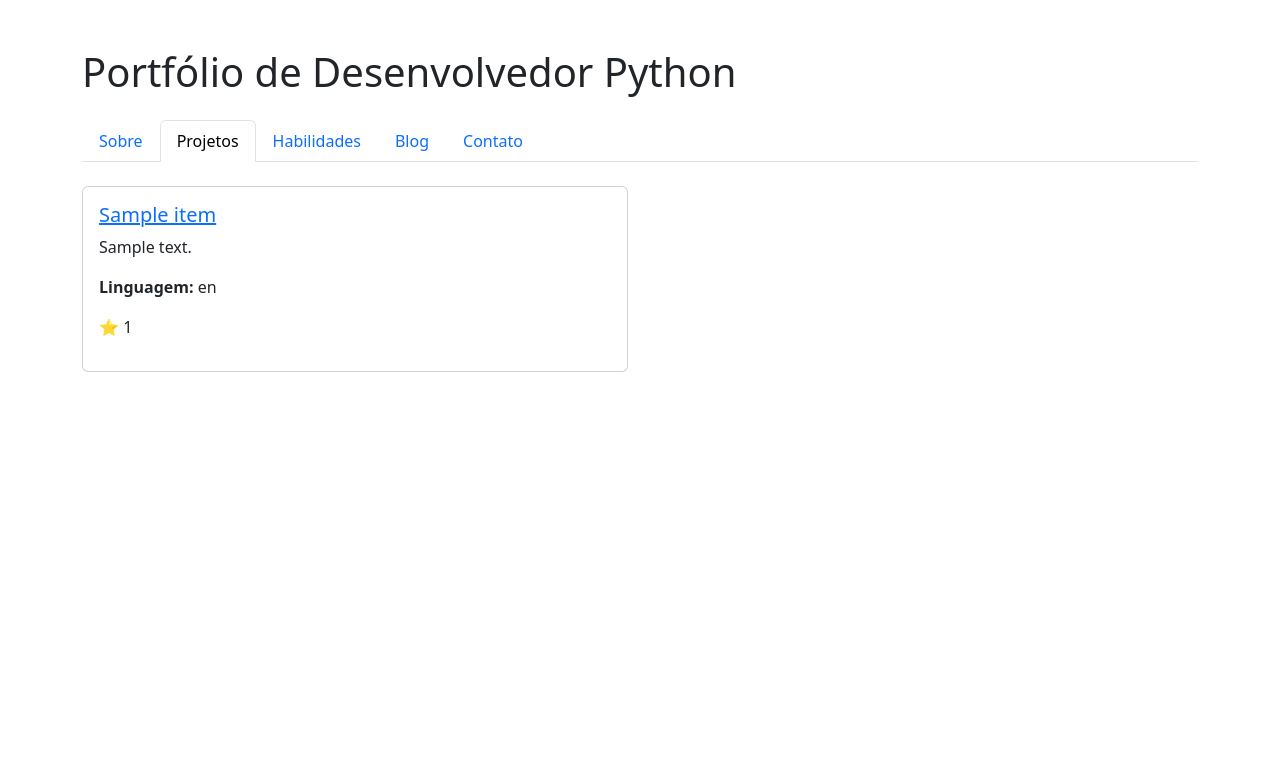
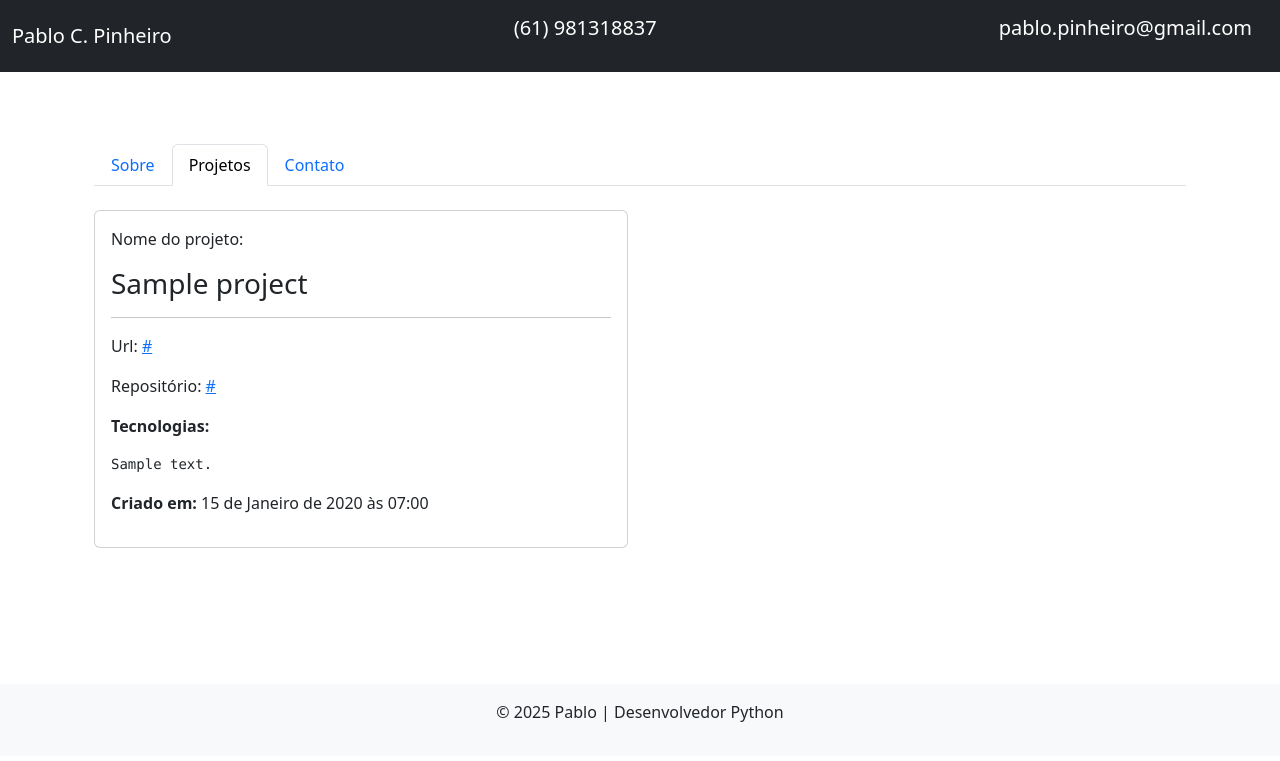
Before and after one commit to pablolx/portfolio, a Django app: page / in a window 1280 px wide, after a click on "Projetos". Shown: the top 761 px of the page. Run offline with Django 5.2, Linux system fonts and the light colour scheme; tables that the repository leaves empty hold one stand-in row (values such as "Sample post"); a database or web service that is not in the repository returns one stand-in record (values such as "Sample title"); data that the repository does not hold is empty.

Commit message:
Update index route to point to portfolio view

```diff
--- a/apps/website/templates/index.html
+++ b/apps/website/templates/index.html
@@ -1,15 +1,10 @@
-{% load static %}
-<!DOCTYPE html>
-<html lang="pt-br">
-<head>
-  <meta charset="UTF-8">
-  <title>Portfólio Profissional</title>
-  <link href="https://cdn.jsdelivr.net/npm/bootstrap@5.3.2/dist/css/bootstrap.min.css" rel="stylesheet">
-</head>
-<body>
+{% extends "main.html" %}
+
+
+{% block title %}Pablo C. Pinheiro{% endblock %}
+
+{% block content %}
 <div class="container py-5">
-  <h1 class="mb-4">Portfólio de Desenvolvedor Python</h1>
-
   <!-- Nav Tabs -->
   <ul class="nav nav-tabs" id="portfolioTabs" role="tablist">
     <li class="nav-item" role="presentation">
@@ -17,12 +12,6 @@
     </li>
     <li class="nav-item" role="presentation">
       <button class="nav-link" data-bs-toggle="tab" data-bs-target="#projetos" type="button">Projetos</button>
-    </li>
-    <li class="nav-item" role="presentation">
-      <button class="nav-link" data-bs-toggle="tab" data-bs-target="#habilidades" type="button">Habilidades</button>
-    </li>
-    <li class="nav-item" role="presentation">
-      <button class="nav-link" data-bs-toggle="tab" data-bs-target="#blog" type="button">Blog</button>
     </li>
     <li class="nav-item" role="presentation">
       <button class="nav-link" data-bs-toggle="tab" data-bs-target="#contato" type="button">Contato</button>
@@ -38,36 +27,7 @@
 
     <!-- Projetos -->
     <div class="tab-pane fade" id="projetos" role="tabpanel">
-      <div class="row">
-        {% for repo in repos %}
-        <div class="col-md-6 mb-3">
-          <div class="card">
-            <div class="card-body">
-              <h5 class="card-title">
-                <a href="{{ repo.html_url }}" target="_blank">{{ repo.name }}</a>
-              </h5>
-              <p class="card-text">{{ repo.description|default:"Sem descrição." }}</p>
-              <p><strong>Linguagem:</strong> {{ repo.language|default:"N/A" }}</p>
-              <p>⭐ {{ repo.stargazers_count }}</p>
-            </div>
-          </div>
-        </div>
-        {% endfor %}
-      </div>
-    </div>
-
-    <!-- Habilidades -->
-    <div class="tab-pane fade" id="habilidades" role="tabpanel">
-      <ul>
-        <li>Python, Django, Flask, FastAPI</li>
-        <li>HTML, CSS, JavaScript, Bootstrap</li>
-        <li>PostgreSQL, Docker, Git, CI/CD</li>
-      </ul>
-    </div>
-
-    <!-- Blog -->
-    <div class="tab-pane fade" id="blog" role="tabpanel">
-      <p>Em breve: artigos sobre boas práticas com Python, segurança em aplicações web e tutoriais com Django REST Framework.</p>
+        {% include "projetos.html" %}
     </div>
 
     <!-- Contato -->
@@ -92,5 +52,4 @@
 </div>
 
 <script src="https://cdn.jsdelivr.net/npm/bootstrap@5.3.2/dist/js/bootstrap.bundle.min.js"></script>
-</body>
-</html>
+{% endblock %}
--- /dev/null
+++ b/apps/website/templates/main.html
@@ -0,0 +1,30 @@
+<!DOCTYPE html>
+<html lang="pt-br">
+<head>
+  <meta charset="UTF-8">
+  <title>{% block title %}Pablo C. Pinheiro{% endblock %}</title>
+  <link href="https://cdn.jsdelivr.net/npm/bootstrap@5.3.2/dist/css/bootstrap.min.css" rel="stylesheet">
+</head>
+<body>
+  <!-- Navbar -->
+  <nav class="navbar navbar-expand-lg navbar-dark bg-dark">
+    <div class="container-fluid">
+        <a class="navbar-brand" href="#">Pablo C. Pinheiro</a>
+        <p class="navbar-brand">(61) 981318837</p>
+        <p class="navbar-brand">pablo.pinheiro@gmail.com</p>
+    </div>
+  </nav>
+
+  <!-- Conteúdo dinâmico -->
+  <main class="container py-4">
+    {% block content %}{% endblock %}
+  </main>
+
+  <!-- Rodapé -->
+  <footer class="bg-light text-center py-3 mt-5">
+    <p>&copy; 2025 Pablo | Desenvolvedor Python</p>
+  </footer>
+
+  <script src="https://cdn.jsdelivr.net/npm/bootstrap@5.3.2/dist/js/bootstrap.bundle.min.js"></script>
+</body>
+</html>
--- /dev/null
+++ b/apps/website/templates/projetos.html
@@ -0,0 +1,21 @@
+<!-- apps/website/templates/projetos.html -->
+
+<div class="row">
+  {% for projeto in projetos %}
+  <div class="col-md-6 mb-3">
+    <div class="card">
+      <div class="card-body">
+        <div class="card-title">
+            <p>Nome do projeto: </p>
+            <h3>{{ projeto.title }}</h3>
+        </div>
+        <hr>
+        <p>Url: <a href="{{ projeto.live_url }}" target="_blank">{{ projeto.live_url }}</a></p>
+        <p>Repositório: <a href="{{ projeto.repo_url }}" target="_blank">{{ projeto.repo_url }}</a></p>
+        <p><strong>Tecnologias: </strong><pre>{{ projeto.description|default:"Sem descrição." }}</pre></p>
+          <p><strong>Criado em:</strong> {{ projeto.created_at }}</p>
+      </div>
+    </div>
+  </div>
+  {% endfor %}
+</div>
--- a/apps/website/views.py
+++ b/apps/website/views.py
@@ -9,11 +9,5 @@ def index(request):
 
 
 def portfolio(request):
-    github_user = "SEU_USUARIO_GITHUB"
-    response = requests.get(f"https://api.github.com/users/{github_user}/repos")
-    repos = response.json() if response.status_code == 200 else []
-
-    context = {
-        "repos": repos,
-    }
-    return render(request, "index.html", context)
+    projetos = Project.objects.all()
+    return render(request, "index.html", {"projetos": projetos})
```
